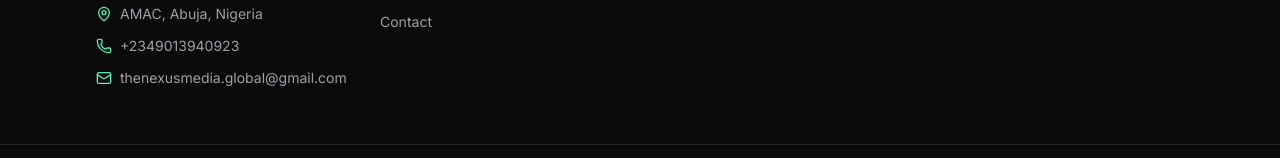
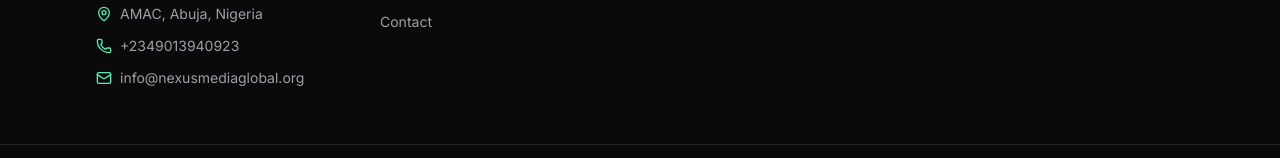
Before and after one commit to Jpflames/Nexus-site, a Next.js app: page / in a window 1280 px wide. Shown: the part 3762-3920 px from the top of the page. Built offline with nearby package versions, Linux system fonts and the light colour scheme; no server answers.

Commit message:
email updated

```diff
--- a/src/components/layout/site-footer.tsx
+++ b/src/components/layout/site-footer.tsx
@@ -3,6 +3,8 @@ import Link from "next/link";
 import { Mail, MapPin, Phone } from "lucide-react";
 import { FooterNewsletter } from "@/components/layout/footer-newsletter";
 import { company, footerServices, navLinks } from "@/lib/site";
+
+const footerEmail = "info@nexusmediaglobal.org";
 
 export function SiteFooter() {
   return (
@@ -27,8 +29,8 @@ export function SiteFooter() {
             </li>
             <li className="flex items-start gap-2">
               <Mail className="mt-0.5 h-4 w-4 shrink-0 text-emerald-300" />
-              <a href={`mailto:${company.email}`} className="hover:text-white">
-                {company.email}
+              <a href={`mailto:${footerEmail}`} className="hover:text-white">
+                {footerEmail}
               </a>
             </li>
           </ul>
```
